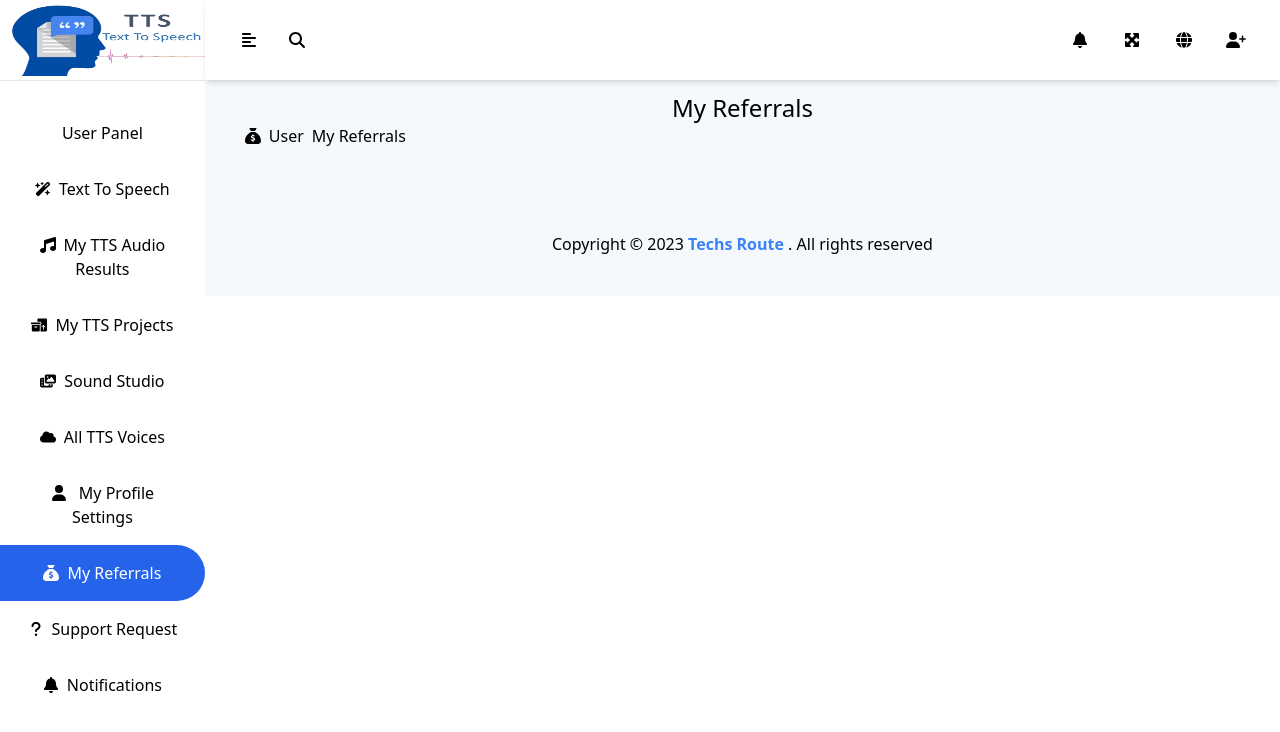
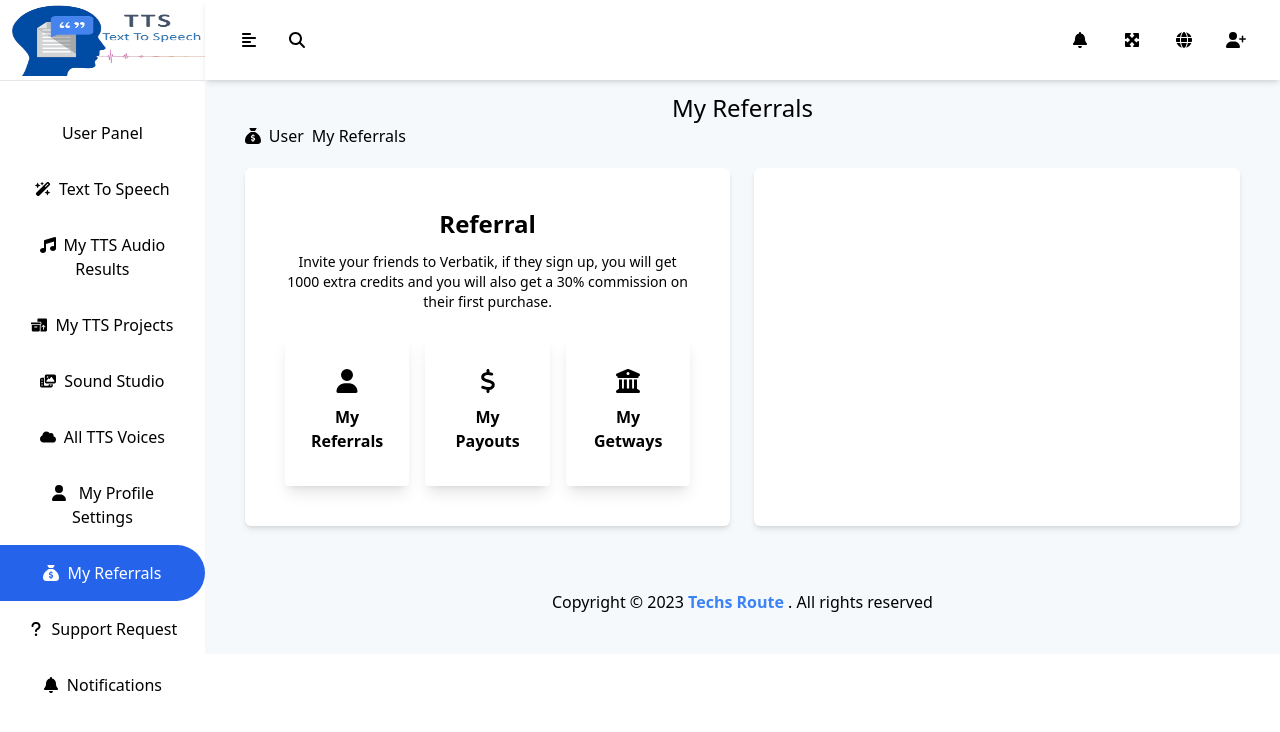
Before and after one commit to SaymanRabbi/text-to-speech, a React (Create React App) app: page /myreferrals in a window 1280 px wide. Shown: the top 732 px of the page. Built offline with nearby package versions, Linux system fonts and the light colour scheme.

Commit message:
my referrals

```diff
--- /dev/null
+++ b/src/Pages/MyReferrals/LeftContent.jsx
@@ -0,0 +1,41 @@
+import React from 'react';
+import { FontAwesomeIcon } from '@fortawesome/react-fontawesome';
+import { faUser,faDollarSign,faUniversity } from '@fortawesome/free-solid-svg-icons';
+
+const LeftContent = () => {
+    const referraltext = [
+        {
+            icon:faUser,
+            tittle:'My Referrals',
+        },
+        {
+            icon:faDollarSign,
+            tittle:'My Payouts',
+        },
+        {
+            icon:faUniversity,
+            tittle:'My Getways',
+        }
+    ]
+    return (
+        <div className=' bg-white p-10 shadow-md rounded-md'>
+            <h2 className=' font-bold text-center text-2xl'>Referral</h2>
+            <p className=' text-sm text-center mt-3 mb-6'>Invite your friends to Verbatik, if they sign up, you will get 1000 extra credits and you will also get a 30% commission on their first purchase.</p>
+            <div className='grid md:grid-cols-2 gap-4 grid-cols-1 lg:grid-cols-3'>
+               {
+                     referraltext.map((item,index)=>
+                     <div key={index} className='shadow-lg rounded p-8 w-full flex justify-center items-center hover:text-orange-500 cursor-pointer hover:border hover:border-orange-500 border border-transparent'>
+                            <div className='flex flex-col justify-center items-center'>
+                                <FontAwesomeIcon icon={item.icon} className=' w-6 h-6'/>
+                              <p className=' font-bold mt-3'>{item.tittle}</p>
+                            </div>
+                        </div>
+
+                     )
+               }
+            </div>
+        </div>
+    );
+};
+
+export default LeftContent;
--- /dev/null
+++ b/src/Pages/MyReferrals/MainContent.jsx
@@ -0,0 +1,14 @@
+import React from 'react';
+import LeftContent from './LeftContent';
+import RightContent from './RightContent';
+
+const MainContent = () => {
+    return (
+        <div className='grid md:grid-cols-2 gap-6 grid-cols-1'>
+            <LeftContent/>
+            <RightContent/>
+        </div>
+    );
+};
+
+export default MainContent;
--- a/src/Pages/MyReferrals/MyReferrals.jsx
+++ b/src/Pages/MyReferrals/MyReferrals.jsx
@@ -3,6 +3,7 @@ import React, { useContext } from 'react';
 import { SideBarContext } from '../../App';
 import CopyRight from '../AudioResult/CopyRight';
 import Heading from '../Heading';
+import MainContent from './MainContent';
 
 
 const MyReferrals = () => {
@@ -10,6 +11,9 @@ const MyReferrals = () => {
     return (
         <div className={` ${sidebar.sideBar?sidebar.sideBar&&sidebar.screenSize.dynamicWidth<640 ?'w-[70%] top-0 z-40':'w-[95%]':'lg:w-[84%] sm:w-[70%] w-full'} p-10 bg-[#F5F9FC] ml-auto mt-8`}>
             <Heading icon={faSackDollar} tittle={'My Referrals'} subhedding={'My Referrals'}/>
+            <div >
+             <MainContent/>
+            </div>
             <CopyRight/>
         </div>
     );
--- /dev/null
+++ b/src/Pages/MyReferrals/RightContent.jsx
@@ -0,0 +1,11 @@
+import React from 'react';
+
+const RightContent = () => {
+    return (
+        <div className=' bg-white p-10 shadow-md rounded-md'>
+
+        </div>
+    );
+};
+
+export default RightContent;
```
